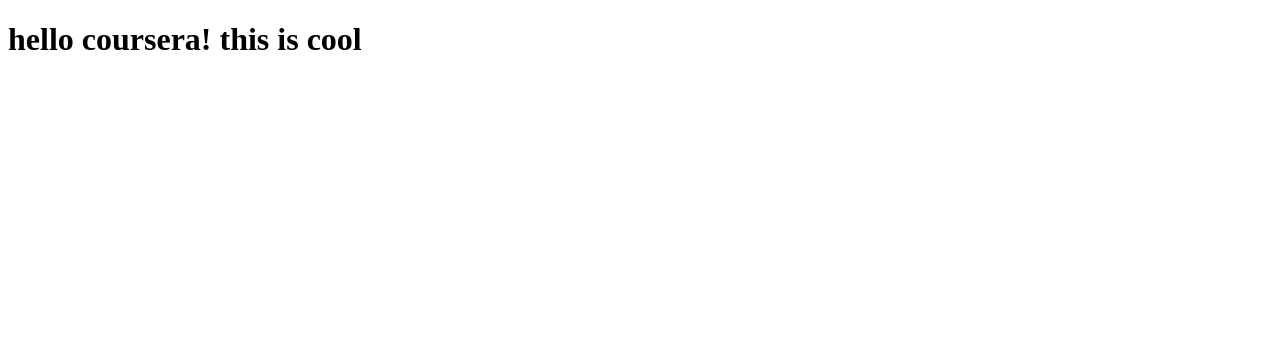
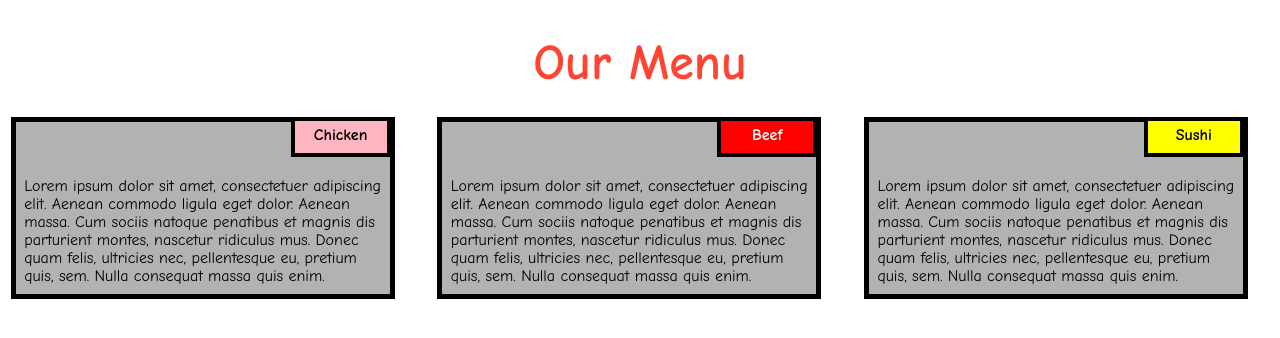
Before and after one commit to mukundakamatham/coursera-test, a plain HTML site: page site/index.html in a window 1280 px wide. Drawn offline with Linux system fonts and the light colour scheme.

Commit message:
addition.

```diff
--- a/site/index.html
+++ b/site/index.html
@@ -1,9 +1,37 @@
 <!DOCTYPE html>
 <html>
 <head>
-	<title>hello coursera</title>
+
+<title>Responsive Layout</title>
+<meta name="viewport" content="width=device-width, initial-scale=1">
+<link rel="stylesheet" type="text/css" href="style.css">
+
 </head>
 <body>
-<h1>hello coursera! this is cool</h1>
+<h1>Our Menu</h1>
+
+
+
+  <div class="col-lg-4 col-md-6 col-sm-12">
+  	<div class="box">
+  		<p class="content-name name1">Chicken</p>
+  		<p class="content">Lorem ipsum dolor sit amet, consectetuer adipiscing elit. Aenean commodo ligula eget dolor. Aenean massa. Cum sociis natoque penatibus et magnis dis parturient montes, nascetur ridiculus mus. Donec quam felis, ultricies nec, pellentesque eu, pretium quis, sem. Nulla consequat massa quis enim.</p>
+  	</div>
+  </div>
+
+  <div class="col-lg-4 col-md-6 col-sm-12">
+  	<div class="box">
+   		<p class="content-name name2">Beef</p>
+   		<p class="content">Lorem ipsum dolor sit amet, consectetuer adipiscing elit. Aenean commodo ligula eget dolor. Aenean massa. Cum sociis natoque penatibus et magnis dis parturient montes, nascetur ridiculus mus. Donec quam felis, ultricies nec, pellentesque eu, pretium quis, sem. Nulla consequat massa quis enim.</p>
+  	</div>
+  </div>
+
+  <div class="col-lg-4 col-md-12 col-sm-12">
+  	<div class="box">
+  		<p class="content-name name3">Sushi</p>
+  		<p class="content">Lorem ipsum dolor sit amet, consectetuer adipiscing elit. Aenean commodo ligula eget dolor. Aenean massa. Cum sociis natoque penatibus et magnis dis parturient montes, nascetur ridiculus mus. Donec quam felis, ultricies nec, pellentesque eu, pretium quis, sem. Nulla consequat massa quis enim.</p>
+  	</div>
+  </div>
+
 </body>
 </html>
--- /dev/null
+++ b/site/style.css
@@ -0,0 +1,103 @@
+
+* {
+  box-sizing: border-box;
+}
+
+body{
+	margin: 0;
+	padding: 0;
+  font-family: "Comic Sans MS", cursive, sans-serif;
+}
+
+.row{
+  margin-top: 5%;
+  margin-bottom: 5%;
+}
+
+h1 {
+  margin-bottom: 15px;
+  text-align: center;
+  color: #ff4532;
+  font-size: 50px;
+}
+
+
+.box{
+  width: 100%;
+  overflow: none;
+}
+
+
+.content-name{
+  overflow: none;
+  text-align: center;
+  border: 4px solid black;
+  width: 100px;
+  height: 40px;
+  padding: 5px;
+  float: right;
+  margin-right: 36px;
+  margin-top: 0px;
+  font-weight: bold;
+  position: relative;
+}
+
+.content{
+  border: 5px solid black;
+  width: 90%;
+  height: auto;
+  margin: 2.5%;
+  color: black
+  font-size: 25px;
+  padding: 2%;
+  padding-top: 55px;
+  background-color: rgba(0,0,0,0.3);
+}
+
+.name1{
+  background-color: #FFB6C1;
+}
+
+.name2{
+  color: white;
+  background-color: #FF0000;
+}
+.name3{
+  background-color: #FFFF00;
+}
+
+
+/********** Large devices only **********/
+@media (min-width: 992px) {
+  .col-lg-4 {
+  	float: left;
+    width: 33.33%;
+  }
+}
+/********** Medium devices only **********/
+@media (min-width: 768px) and (max-width: 991px) {
+  .col-md-6,.col-md-12 {
+    float: left;
+  }
+  .col-md-6 {
+    width: 50%;
+  }
+  .col-md-12 {
+    margin-left: -10px;
+    width: 100%;
+  }
+  .name3{
+    margin-right: 65px;
+    width: 100px;
+  }
+}
+
+@media (min-width: 0px) and (max-width: 767px) {
+  .col-sm-12 {
+  	float: left;
+    width: 100%;
+  }
+  .content-name{
+    margin-right: 30px;
+  }
+}
```
Also changed, not shown: 1 other file.
